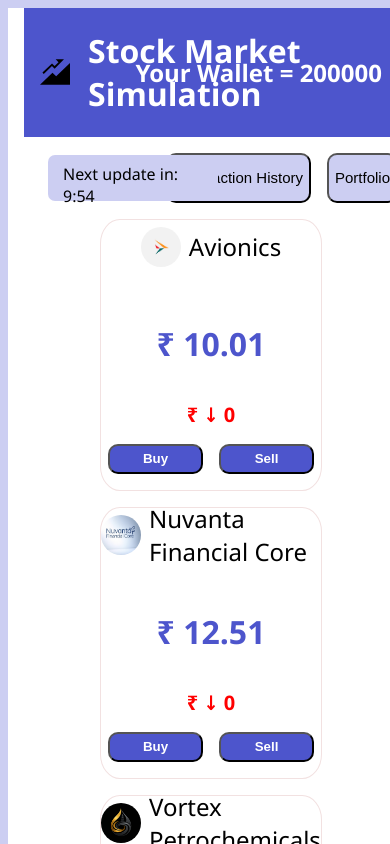
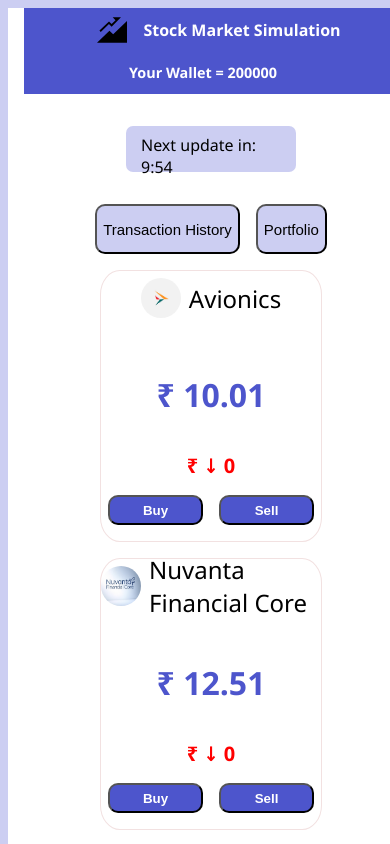
Before and after one commit to Shankarc98/stock-exchange-app, a React (Vite) app: page / in a window 390 px wide. Shown: the top 844 px of the page. Built offline with nearby package versions, Linux system fonts and the light colour scheme.

Commit message:
update responsive layout

```diff
--- a/src/Components/Buy.jsx
+++ b/src/Components/Buy.jsx
@@ -30,10 +30,10 @@
 
         <input type="number" onChange={(event) => handleChange(event)} className="numShares" size="3" value={count}></input>
 
-        <button onClick={() => {props.handle(1, props.compId, count); setCount(0)}} className="buyButton">Buy</button>
+        <button onClick={() => {props.handle(1, props.compId, count); setCount(0)}} className="trade-btn main-color">Buy</button>
     </div>
 
-    <div className="sell-cont trade-cont" style={{display : props.trade == 2 ? "flex" : "none"}}>
+    <div className="sell-cont trade-cont sec-color" style={{display : props.trade == 2 ? "flex" : "none"}}>
         <div className="head">
             <p className="title">Sell Shares</p>
             <button onClick={props.close} className="close">x</button>
@@ -45,7 +45,7 @@
 
         <input type="number" onChange={(event) => handleChange(event)} className="numShares" size="3" value={count}></input>
 
-        <button onClick={() => {props.handle(2, props.compId, count); setCount(0)}} className="buyButton">Sell</button>
+        <button onClick={() => {props.handle(2, props.compId, count); setCount(0)}} className="trade-btn main-color">Sell</button>
     </div>
 
     </div>
--- a/src/Components/History.jsx
+++ b/src/Components/History.jsx
@@ -3,6 +3,10 @@
 
 function History(props){
     return <div className="history-cont">
+        <div className="history-header main-color">
+            <h1>Transaction History</h1>
+        </div>
+
         <div className="table-cont">
         <div className="history-top-row hist-row">
             <p className="transactionType">Trade</p>
--- a/src/Components/Home.jsx
+++ b/src/Components/Home.jsx
@@ -161,14 +161,21 @@
   //App component
   return <div className="container">
       <div className="header main-color">
-        <img className="stock-logo" src="/images/stock.svg" alt="stock market logo"/>
-        <h1 className="brand">Stock Market Simulation</h1>
+        <div className="logo-brand">
+          <img className="stock-logo" src="/images/stock.svg" alt="stock market logo"/>
+          <h1 className="brand">Stock Market Simulation</h1>
+        </div>
+
         <h2 className="wallet">Your Wallet = {Number(wallet.wal.toFixed(2))}</h2>
+
       </div>
       <div className="navigation" >
         <Timer />
-        <button onClick={() => navigate("/history")} className="history-button navi-btn sec-color">Transaction History</button>
-        <button onClick={() => setPortfolio(true)} className='navi-btn sec-color'>Portfolio</button>
+        <div className="portfolio-history">
+          <button onClick={() => navigate("/history")} className="history-button navi-btn sec-color">Transaction History</button>
+          <button onClick={() => setPortfolio(true)} className='navi-btn sec-color'>Portfolio</button>
+        </div>
+
       </div>
       <div className="company-cards-cont">
           {shares.map(s => {
--- a/src/index.css
+++ b/src/index.css
@@ -26,39 +26,42 @@
 .header{
   height: 10%;
   display: flex;
-  justify-content: flex-start;
+  justify-content: space-between;
   align-items: center;
-  position: relative;
+
 }
+.logo-brand{
+  display: flex;
+  align-items: center;
+  margin-left: 1rem;
+}
+
 .stock-logo{
   height: 30px;
   width: 30px;
-  position: absolute;
   left: 1rem;
 }
+
 .brand{
   width: fit-content;
-  margin-left: 4rem;
+  margin-left: 1rem;
 
 }
 .wallet{
   width: fit-content;
-  position: fixed;
-  right: 1rem;
-  position: absolute;
+  margin-right: 1rem;
 
 }
 
 /*Navigation bar*/
 .navigation{
   display: flex;
-  justify-content: end;
+  justify-content: space-between;
   align-items: center;
   gap: 1rem;
-  position: relative;
+
 }
 .navi-btn{
-
   border-radius: 10px;
   height: 50px;
   font-size: 15px;
@@ -66,7 +69,6 @@
 
 /*timer*/
 .clock{
-  position: absolute;
   left: 1.5rem;
   border-radius: 7px;
   width: 150px;
@@ -75,23 +77,41 @@
   padding-right: 5px;
   padding-left: 15px;
 }
-
+/*Navigation buttons*/
+.portfolio-history{
+  display: flex;
+  gap: 1rem;
+}
 
 /*History*/
 .table{
   overflow-x: auto;
 }
+.history-top-row{
+  font-weight: bold;
+}
+
 .history-cont{
   width: 100%;
-  max-width: 1200px;
+  max-width: 1000px;
   padding: 0 16px;
   margin: 0 auto;
-  background-color: rgb(206, 232, 223);
-
+  background-color: white;
+  display: flex;
+  flex-direction: column;
+  align-items: center;
+}
+.history-header{
+  width: 100%;
+  display: flex;
+  justify-content: center;
+}
+.table-cont{
+  width: 90%;
 }
 .hist-row{
   display: flex;
-  justify-content: start;
+  justify-content: space-evenly;
   gap: 2rem;
   align-items: center;
 }
@@ -217,21 +237,21 @@
 }
 
 /* Buy container */
-.buy-sell-cont{
-  position: relative;
-}
+
 .trade-cont{
+  position: fixed; /* better than absolute */
+  top: 50%;
+  left: 50%;
+  transform: translate(-50%, -50%);
+
   z-index: 1;
   display: flex;
   flex-direction: column;
   justify-content: space-between;
   align-items: center;
-  position: absolute;
+
   height: 300px;
   width: 350px;
-  top: 40%;
-  left: 40%;
-  background: rgb(243, 231, 231);
   border: 1px solid black;
   font-size: x-large;
   border-radius: 20px;
@@ -243,6 +263,7 @@
   position: relative;
   align-items: center;
   margin-bottom: 0px;
+  border-radius: 10px;
 }
 .title{
   width: 200px;
@@ -295,19 +316,40 @@
   width: 2rem;
 }
 
-.buyButton{
-  width: 100%;
-  height: 15%;
+.trade-btn{
+  width: 90%;
+  height: 12%;
+  border-radius: 10px;
+  margin-bottom: 0.5rem;
+  font-weight: bold;
+
 }
 
-/* Sell container */
-.trade-cont{
-  z-index: 1;
-  position: fixed;
-  height: 300px;
-  width: 350px;
-  top: 25%;
-  left: 25%;
-  background: white;
-  border: 1px solid black;
+
+
+@media (max-width: 768px){
+  .header{
+    height: 20%;
+    display: flex;
+    flex-direction: column;
+  }
+  .brand {
+    font-size: 1rem;
+  }
+
+  .wallet {
+    font-size: 0.9rem;
+  }
+
+  .navigation{
+    flex-direction: column;
+  }
+
+  .transactionMoney{
+    display: none;
+  }
+  .transactionPrice{
+    display: none;
+  }
+
 }
```
Also changed, not shown: image.png (added), 1 other file (tests, documents, lock files or other folders).
